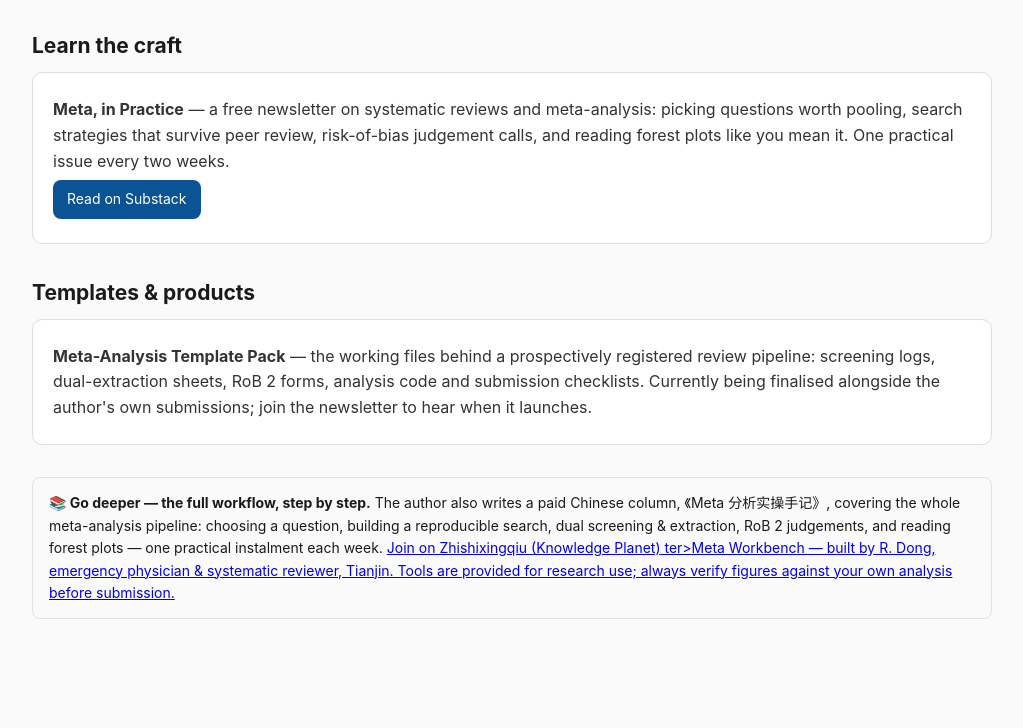
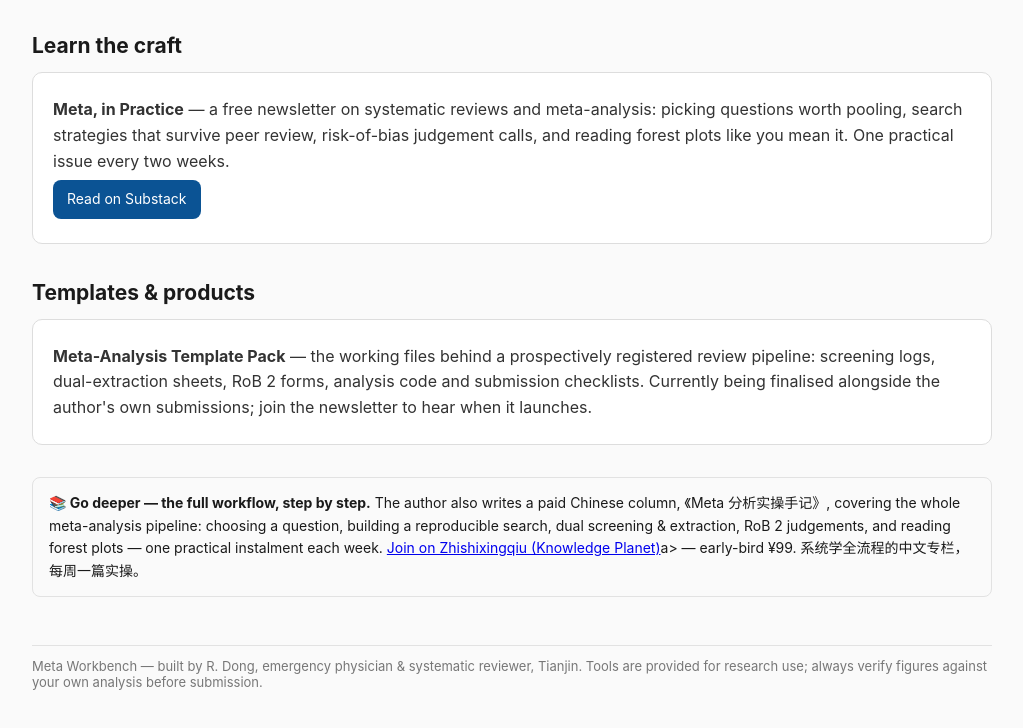
Before and after one commit to 007-cloud-star/metaworkbench, a plain HTML site: page index.html in a window 1280 px wide. Shown: the part 713-1441 px from the top of the page, without its empty margins (128-1151 px from the left). Before the commit the page ends 1396 px from the top, so only its background shows below. Drawn offline with Linux system fonts and the light colour scheme.

Commit message:
Add Zhishixingqiu column entry link

```diff
--- a/index.html
+++ b/index.html
@@ -81,10 +81,10 @@
   </div>
 
   <div style="margin:32px 0 0;padding:14px 16px;border:1px solid #e2e2e2;border-radius:8px;font-size:14px;line-height:1.6;">
-    <strong>📚 Go deeper — the full workflow, step by step.</strong> The author also writes a paid Chinese column, 《Meta 分析实操手记》, covering the whole meta-analysis pipeline: choosing a question, building a reproducible search, dual screening &amp; extraction, RoB 2 judgements, and reading forest plots — one practical instalment each week. <a href="https://wx.zsxq.com/group/15551248281522" target="_blank" rel="noopener">Join on Zhishixingqiu (Knowledge Planet)<foo — early-bird ¥99. 系统学全流程的中文专栏，每周一篇实操。
+    <strong>📚 Go deeper — the full workflow, step by step.</strong> The author also writes a paid Chinese column, 《Meta 分析实操手记》, covering the whole meta-analysis pipeline: choosing a question, building a reproducible search, dual screening &amp; extraction, RoB 2 judgements, and reading forest plots — one practical instalment each week. <a href="https://wx.zsxq.com/group/15551248281522" target="_blank" rel="noopener">Join on Zhishixingqiu (Knowledge Planet)</a>a> — early-bird ¥99. 系统学全流程的中文专栏，每周一篇实操。
                                                                                                                                                                                                                                                                                                                                                                                                                                                                                </div>
 
-      ter>Meta Workbench — built by R. Dong, emergency physician & systematic reviewer, Tianjin. Tools are provided for research use; always verify figures against your own analysis before submission.</footer>
+      <footer>Meta Workbench — built by R. Dong, emergency physician & systematic reviewer, Tianjin. Tools are provided for research use; always verify figures against your own analysis before submission.</footer>
 </div>
 </body>
 </html>
```
